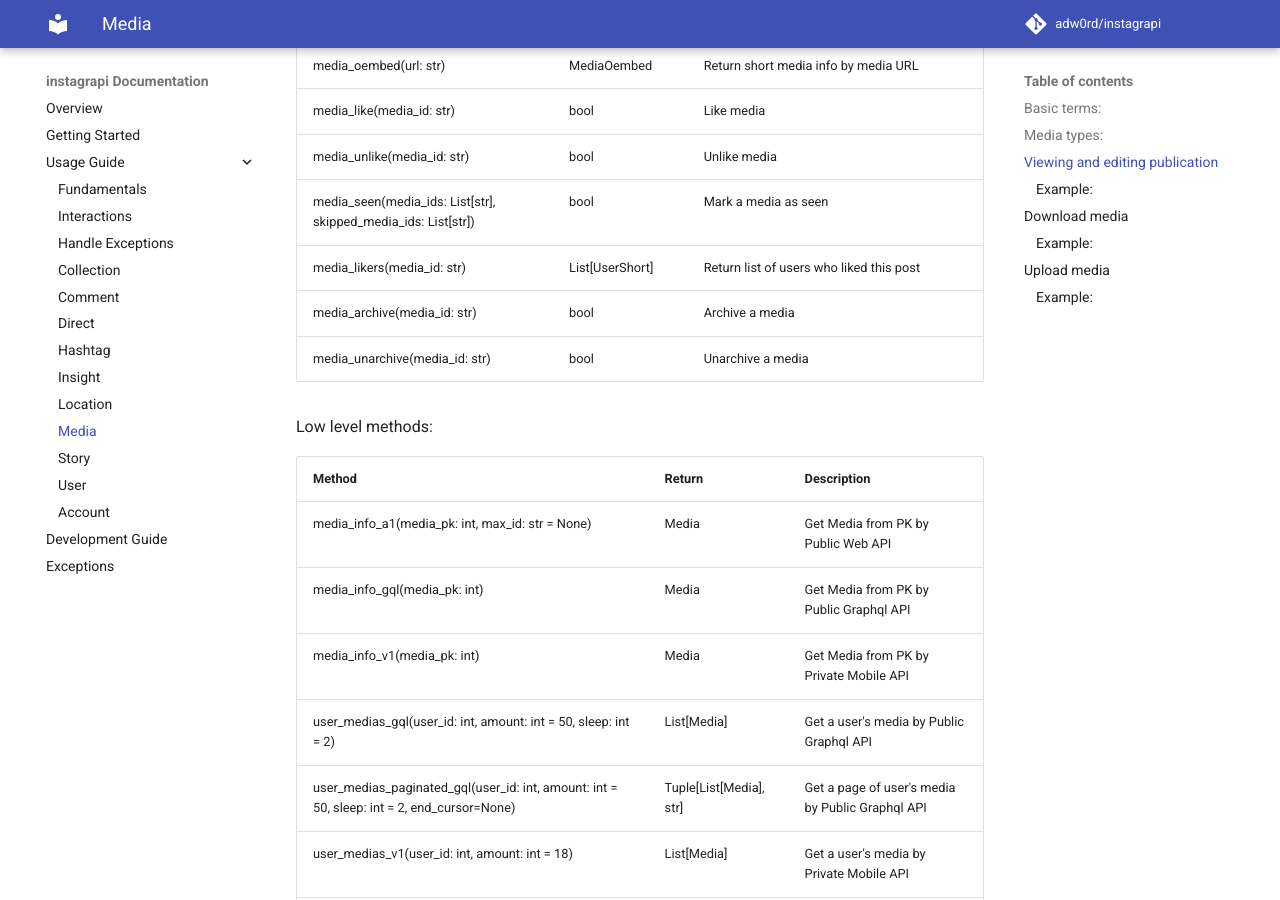
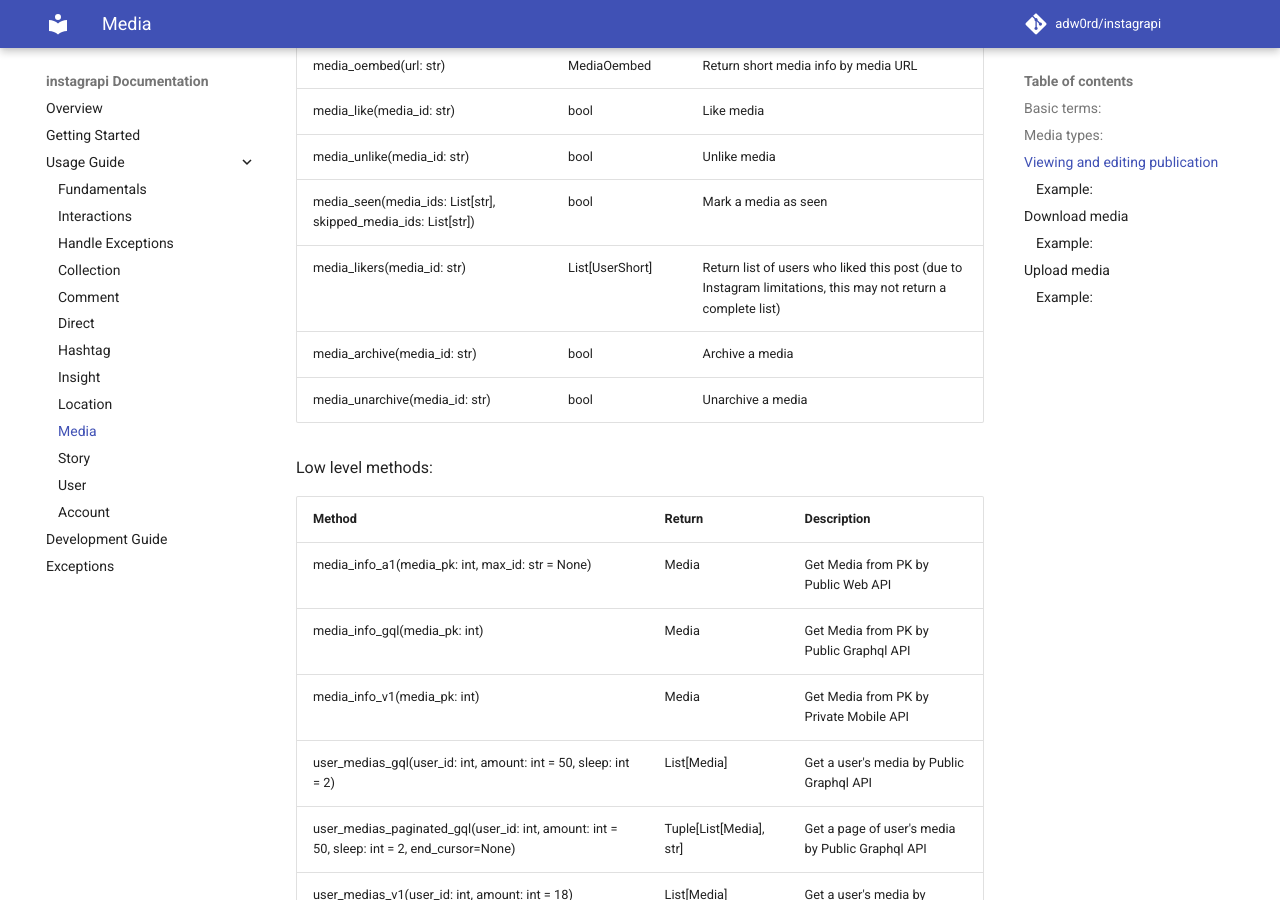
Before and after one commit to subzeroid/instagrapi, an MkDocs documentation site: the page built from docs/usage-guide/media.md, in a window 1280 px wide and 900 px high, scrolled down 1493 px. Built offline with MkDocs 1.6.1 and Material for MkDocs 9.7.7, drawn with Linux system fonts in a browser that asks for light colours; comment, search, counter and statistics services are not loaded; the version menu is left out.

Commit message:
DOC clarify limitation

```diff
--- a/docs/usage-guide/media.md
+++ b/docs/usage-guide/media.md
@@ -38,7 +38,7 @@ In terms of Instagram, this is called Media, usually users call it publications
 | media_like(media_id: str)                                       | bool               | Like media
 | media_unlike(media_id: str)                                     | bool               | Unlike media
 | media_seen(media_ids: List[str], skipped_media_ids: List[str])  | bool               | Mark a media as seen
-| media_likers(media_id: str)                                     | List\[UserShort]   | Return list of users who liked this post
+| media_likers(media_id: str)                                     | List\[UserShort]   | Return list of users who liked this post (due to Instagram limitations, this may not return a complete list)
 | media_archive(media_id: str)                                    | bool               | Archive a media
 | media_unarchive(media_id: str)                                  | bool               | Unarchive a media
 
```
